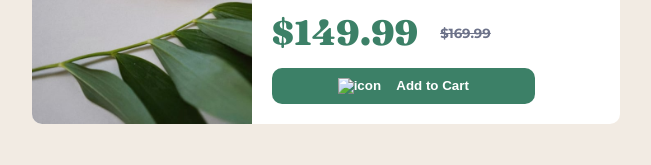
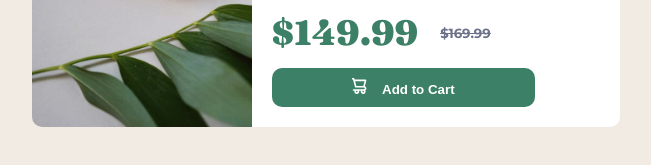
Before and after one commit to nonoza/product-preview-card-component-main, a plain HTML site: page index.html in a window 1280 px wide. Shown: the part 247-412 px from the top of the page, 314-965 px from the left. Drawn offline with Linux system fonts and the light colour scheme; the site is published under a folder, as on GitHub Pages, so addresses that start at the root find nothing.

Commit message:
Update index.html

```diff
--- a/index.html
+++ b/index.html
@@ -35,7 +35,7 @@
         </div>
         <div class="cart-btn">
 
-          <button id ="cart"><img src="/images/icon-cart.svg" alt="icon" class="icon"/> Add to Cart</button>
+          <button id ="cart"><img src="images/icon-cart.svg" alt="icon" class="icon"/> Add to Cart</button>
         </div>
     </div>
   </div>
```
